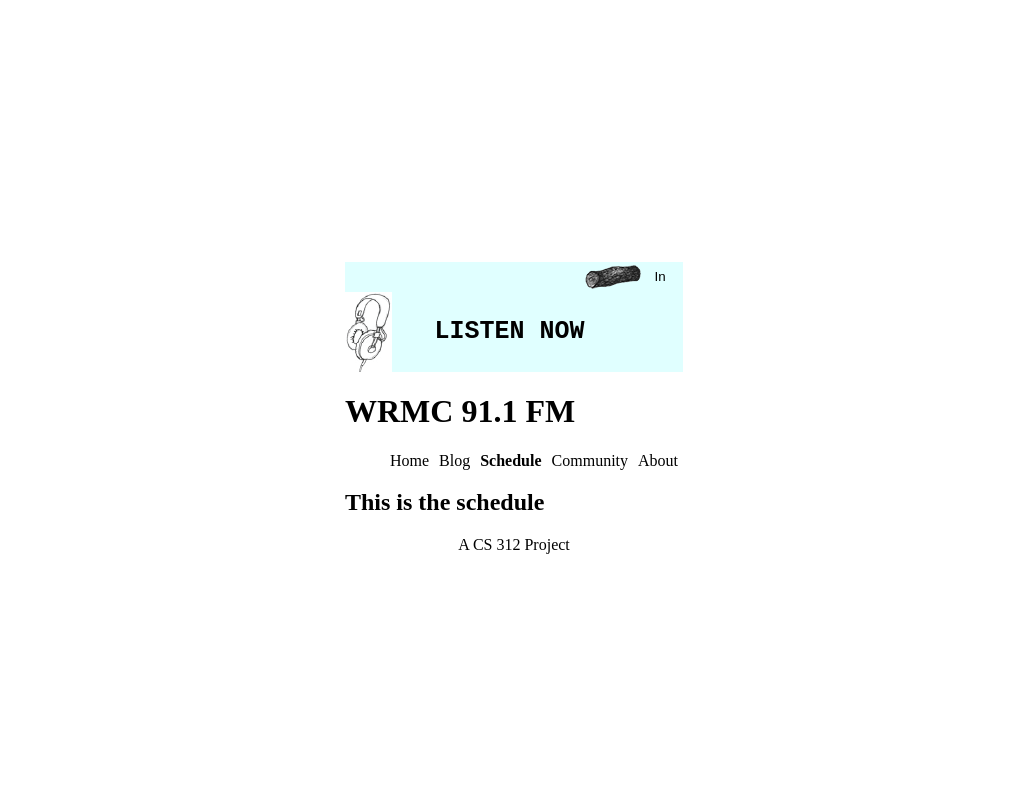
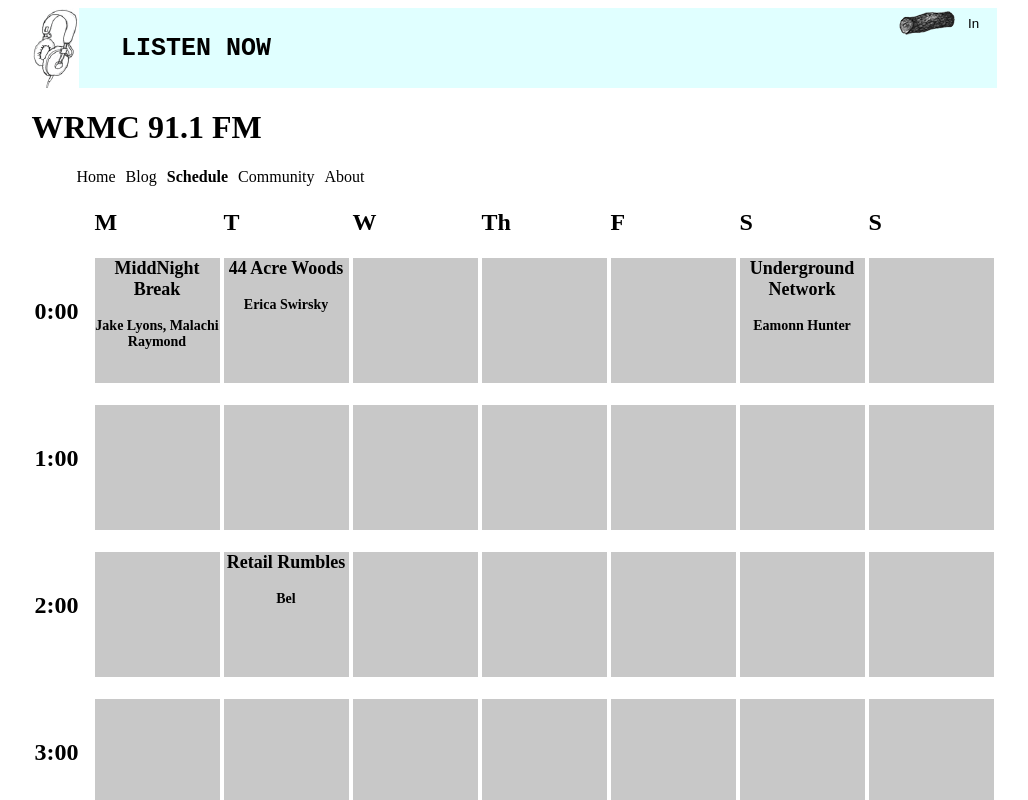
Before and after one commit to csci312-s21/project-blackberry-binturong, a Next.js app: page / in a window 1280 px wide. Both pictures are taken after a click on the item "Schedule". Shown: the top 800 px of the page, without its empty margins (126-1154 px from the left). Built offline with nearby package versions, Linux system fonts and the light colour scheme.

Commit message:
Got the basic schedule up and running. Need to figure out genres/colors

```diff
--- a/src/components/WeeklySchedule.js
+++ b/src/components/WeeklySchedule.js
@@ -1,8 +1,68 @@
 import PropTypes from "prop-types";
+import WeeklyShow from "./WeeklyShow";
+import { getDayInt } from "../lib/globals.js";
 
-export default function ShowSnippet({ show }){
+export default function WeeklySchedule({ shows }){
+  const showsArr = [];
+
+  showsArr.push(
+    ['','M', 'T', 'W', 'Th', 'F', 'S', 'S']
+  );
+
+  // Add useEffect when writing the onHover function
+  for (let i = 0; i < 24; i++){
+    showsArr.push([]);
+    for (let l = 0; l < 8; l++){
+      if (l===0){
+        showsArr[showsArr.length-1].push(i+":00");
+      }
+      else {showsArr[showsArr.length-1].push(<WeeklyShow show = {{}}/>)};
+    }
+  }
+
+  shows.forEach((s) => {
+    let day = getDayInt(s.time.day)+1;
+    console.log(day)
+    let time = (s.time.hour / 100)+1;
+    let genre = s.genre;
+    showsArr[time][day] = <WeeklyShow show = {s}/>
+  })
+
+  const table = showsArr.map((item) => {
+    return (
+      <tr>
+        {item.map((i) => {
+          return (<td>
+                    {i}
+                  </td>);
+        })}
+      </tr>
+    );
+  });
+
+  return (
+    <div>
+      <table>
+        {table}
+      </table>
+    </div>
+  );
 };
 
 
-ShowSnippet.propTypes = {
+WeeklySchedule.propTypes = {
+  shows: PropTypes.arrayOf(
+    PropTypes.shape({
+      title: PropTypes.string.isRequired,
+      DJs: PropTypes.arrayOf(PropTypes.string.isRequired).isRequired,
+      description: PropTypes.string.isRequired,
+      time: PropTypes.shape({
+        day: PropTypes.string.isRequired,
+        hour: PropTypes.number.isRequired,
+        duration: PropTypes.number.isRequired,
+      }).isRequired,
+      genres: PropTypes.arrayOf(PropTypes.string.isRequired).isRequired,
+      id: PropTypes.string.isRequired,
+    }).isRequired
+  ).isRequired
 };
--- /dev/null
+++ b/src/components/WeeklyShow.js
@@ -0,0 +1,35 @@
+import PropTypes from "prop-types";
+import styles from "../styles/WeeklyShow.module.css";
+
+export default function WeeklyShow({ show }){
+  if (show === {} || show === undefined){
+    return <div className={styles.WeeklyShow}>
+    </div>
+  }
+  let djs = show.DJs;
+  if (show.DJs !== undefined) {
+    djs = show.DJs.join(", ");
+  }
+
+  return (
+    <div className={styles.WeeklyShow}>
+      <p className={styles.ShowTitle}>{show.title}</p>
+      <p>{djs}</p>
+    </div>
+  )
+};
+
+WeeklyShow.propTypes = {
+  show: PropTypes.shape({
+    title: PropTypes.string.isRequired,
+    DJs: PropTypes.arrayOf(PropTypes.string.isRequired).isRequired,
+    description: PropTypes.string.isRequired,
+    time: PropTypes.shape({
+      day: PropTypes.string.isRequired,
+      hour: PropTypes.number.isRequired,
+      duration: PropTypes.number.isRequired,
+    }).isRequired,
+    genres: PropTypes.arrayOf(PropTypes.string.isRequired).isRequired,
+    id: PropTypes.string.isRequired,
+  }).isRequired
+};
--- a/src/lib/globals.js
+++ b/src/lib/globals.js
@@ -64,3 +64,15 @@
   else if (d==="S"){return "Saturday"}
   else if (d==="Su"){return "Sunday"}
 }
+
+
+//Takes the char form show.day and returns a number M-Su ===1-7
+export const getDayInt = (d) => {
+  if (d==="M"){return 0}
+  else if (d==="T"){return 1}
+  else if (d==="W"){return 2}
+  else if (d==="Th"){return 3}
+  else if (d==="F"){return 4}
+  else if (d==="S"){return 5}
+  else if (d==="Su"){return 6}
+}
--- a/src/pages/index.js
+++ b/src/pages/index.js
@@ -3,6 +3,7 @@
 import NextThreeShows from "../components/NextThreeShows.js";
 import LoginButton from "../components/LoginButton.js";
 import ShowOTW from "../components/ShowOTW.js";
+import WeeklySchedule from "../components/WeeklySchedule.js";
 
 import Head from "next/head";
 
@@ -21,8 +22,8 @@
 
   const placeholderPages = {
     "Home":<div> <ShowOTW show={sotw}/> <p>{""}</p> <NextThreeShows shows={allShows}/>  </div>,
-    "Blog":<h2>This is the blog</h2>,
-    "Schedule":<h2>This is the schedule</h2>,
+    "Blog":<h2></h2>,
+    "Schedule":<h2><WeeklySchedule shows={allShows}/></h2>,
     "Community":<h2>This is the community page</h2>,
     "About":<h2>This is the about page</h2>
   };
--- /dev/null
+++ b/src/styles/WeeklyShow.module.css
@@ -0,0 +1,11 @@
+.WeeklyShow {
+  width: 125px;
+  height: 125px;
+  background-color: rgb(200, 200, 200);
+  font-size: 14px;
+  text-align: center;
+}
+
+.ShowTitle {
+  font-size: 18px;
+}
```
Also changed, not shown: 2 other files (tests, documents, lock files or other folders).
